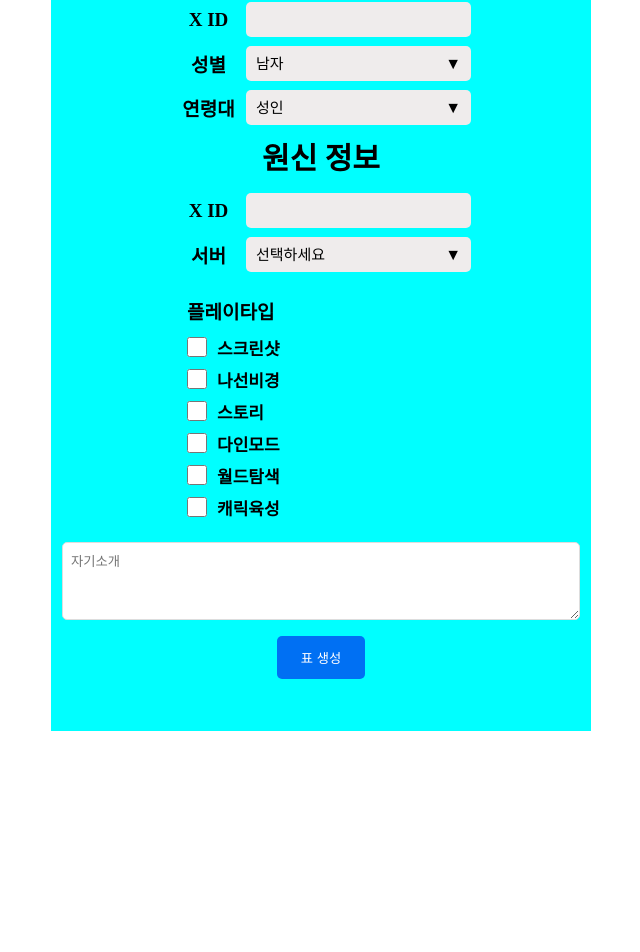
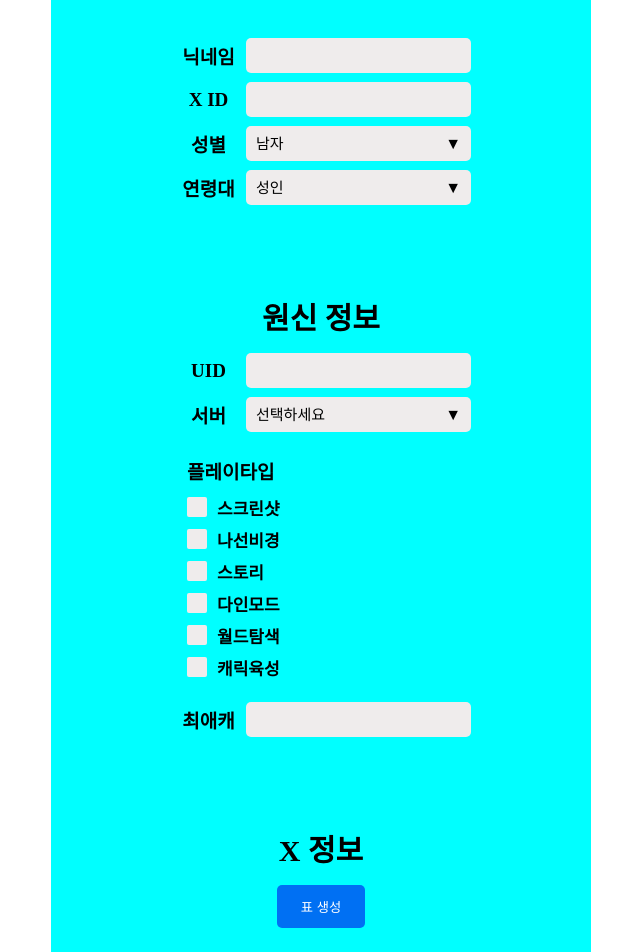
Before and after one commit to ParkGiraffe/genshin-xchinso-autogen, a Next.js app: page / in a window 1280 px wide. Shown: the part 419-1371 px from the top of the page, without its empty margins (319-959 px from the left). Before the commit the page ends 1158 px from the top, so only its background shows below. Built offline with nearby package versions, Linux system fonts and the light colour scheme.

Commit message:
Feat: 원신정보 섹션 제작 완료

```diff
--- a/src/app/page.js
+++ b/src/app/page.js
@@ -9,6 +9,7 @@ import OneLineTextInput from "@/components/OneLineTextInput";
 import OneLineDropdown from "@/components/OneLineDropdwon";
 import Bio from "@/components/Bio";
 import Checklist from "@/components/CheckList";
+import { SectionDivder } from "@/styles/Containers";
 
 const Container = styled.div`
   display: flex;
@@ -91,6 +92,7 @@ export default function Home() {
   const [uid, setUid] = useState("");
   const [server, setServer] = useState("");
   const [playType, setPlayType] = useState("");
+  const [bias, setBias] = useState("");
 
   const [interests, setInterests] = useState("");
   const [hobbies, setHobbies] = useState("");
@@ -129,6 +131,7 @@ export default function Home() {
   return (
     <Container>
       <FormContainer>
+        <SectionDivder />
         <TopText>작성자 정보</TopText>
         <Bio
           imageUpload={imageUpload}
@@ -150,31 +153,26 @@ export default function Home() {
           <OneLineDropdown
             placeholder={"성별"}
             value={gender}
-            value1Name={"남자"}
-            value2Name={"여자"}
-            value3Name={"비공개"}
+            pickList={["남자", "여자", "비공개"]}
             onChange={(e) => setGender(e.target.value)}
           />
           <OneLineDropdown
             placeholder={"연령대"}
             value={age}
-            value1Name={"성인"}
-            value2Name={"미성년자"}
-            value3Name={"비공개"}
+            pickList={["성인", "미성년자", "비공개"]}
             onChange={(e) => setAge(e.target.value)}
           />
+          <SectionDivder />
           <TopText>원신 정보</TopText>
           <OneLineTextInput
-            placeholder="X ID"
+            placeholder="UID"
             value={uid}
             onChange={(e) => setUid(e.target.value)}
           />
           <OneLineDropdown
             placeholder={"서버"}
             value={server}
-            value1Name={"Asia"}
-            value2Name={"America"}
-            value3Name={"Europe"}
+            pickList={["Asia", "America", "Europe"]}
             onChange={(e) => setServer(e.target.value)}
           />
           <Checklist
@@ -188,14 +186,21 @@ export default function Home() {
             ]}
             onChecked={(e) => setPlayType(e)}
           />
-
-          <TextArea
+          <OneLineTextInput
+            placeholder="최애캐"
+            value={bias}
+            onChange={(e) => setBias(e.target.value)}
+          />
+          <SectionDivder />
+          <TopText>X 정보</TopText>
+          {/* <TextArea
             placeholder="자기소개"
             value={bio}
             onChange={(e) => setBio(e.target.value)}
             rows={4}
             required
-          />
+          /> */}
+
           {/* <OneLineInput
             type="text"
             placeholder="관심사 (쉼표로 구분)"
--- a/src/components/OneLineDropdwon.js
+++ b/src/components/OneLineDropdwon.js
@@ -5,15 +5,7 @@ import { useState } from "react";
 import { Select, SelectContainer } from "@/styles/Inputs";
 
 const OneLineDropdown = (props) => {
-  const {
-    placeholder,
-    value,
-    value1Name,
-    value2Name,
-    value3Name,
-    onChange,
-  } = props;
-
+  const { placeholder, value, pickList, onChange } = props;
   return (
     <OneLineContainer>
       <FormTextContainer>
@@ -24,9 +16,9 @@ const OneLineDropdown = (props) => {
           <option value="" disabled>
             선택하세요
           </option>
-          <option value={value1Name}>{value1Name}</option>
-          <option value={value2Name}>{value2Name}</option>
-          <option value={value3Name}>{value3Name}</option>
+          {pickList.map((element, idx) => (
+            <option key={idx} value={element}>{element}</option>
+          ))}
         </Select>
         <Arrow>▼</Arrow>
       </SelectContainer>
--- a/src/styles/CheckBox.js
+++ b/src/styles/CheckBox.js
@@ -5,18 +5,40 @@ const CheckboxLabel = styled.label`
   align-items: center;
   margin-bottom: 6px;
   cursor: pointer;
+  /* background-color: blue; */
 `;
 
 const ChecklistSpacer = styled.div`
   height: 10px;
-`
+`;
 
 const CheckboxInput = styled.input`
+  display: flex;
+  justify-content: center;
+  align-items: center;
+  appearance: none; // 기본 체크박스 스타일 제거
   margin-left: 0px; // 기본으로 설정된 마진 제거
   margin-right: 10px;
   width: 20px;
   height: 20px;
   cursor: pointer;
+  background-color: #efecec;
+  border-radius: 2px;
+  border: none; // 테두리 색도 파란색으로
+
+  // 체크박스가 선택되었을 때의 스타일
+  &:checked {
+    background-color: blue; // 배경색을 파란색으로
+    /* border: 2px solid blue; // 테두리 색도 파란색으로 */
+  }
+
+  &:checked:after {
+    content: "✔"; // 체크 표시를 추가
+    color: white;
+    display: block;
+    text-align: center;
+    font-size: 18px;
+  }
 `;
 
-export { CheckboxInput, CheckboxLabel,ChecklistSpacer };
+export { CheckboxInput, CheckboxLabel, ChecklistSpacer };
--- a/src/styles/Containers.js
+++ b/src/styles/Containers.js
@@ -12,7 +12,6 @@ const OneLineContainer = styled.div`
 `;
 
 const ChecklistContainer = styled.div`
-
   display: flex;
   flex-direction: column;
   align-items: flex-start;
@@ -23,4 +22,8 @@ const ChecklistContainer = styled.div`
   /* background-color: pink; */
 `;
 
-export { OneLineContainer, ChecklistContainer };
+const SectionDivder = styled.div`
+  height: 80px;
+`;
+
+export { OneLineContainer, ChecklistContainer, SectionDivder };
--- a/src/styles/Inputs.js
+++ b/src/styles/Inputs.js
@@ -1,11 +1,13 @@
 import styled from "styled-components";
 
 const TextInput = styled.input`
-  width: 225px;
+  /* appearance: none; */
+  padding-block: 0px; // input 자체 padding 제거
+  padding-inline: 0px; // input 자체 padding 제거
+  padding-left: 10px; // 텍스트의 왼쪽에 10px 여백 추가
+  width: 215px; // padding-left와 총합 225가 되게 끔
   height: 35px;
   border: none;
-  padding-block: 0px; // input 자체 padding 제거
-  padding-inline: 0px; // input 자체 padding 제거
   border-radius: 5px;
   background-color: #efecec;
   font-size: 15px;
```
